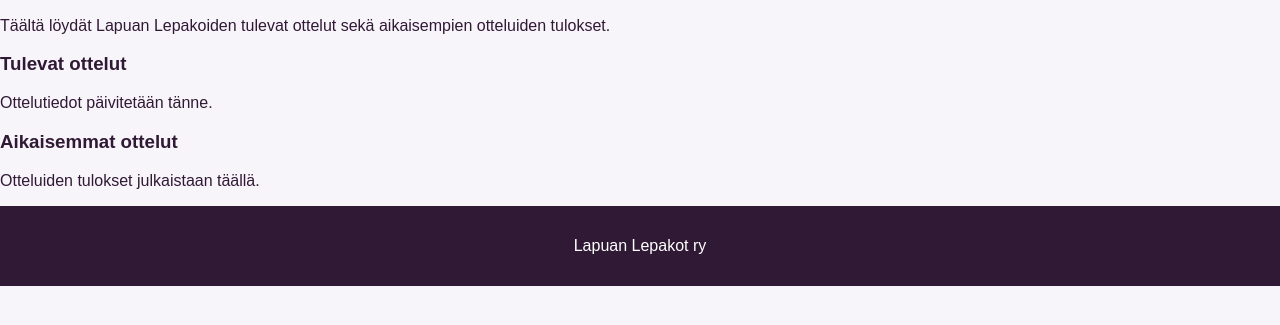
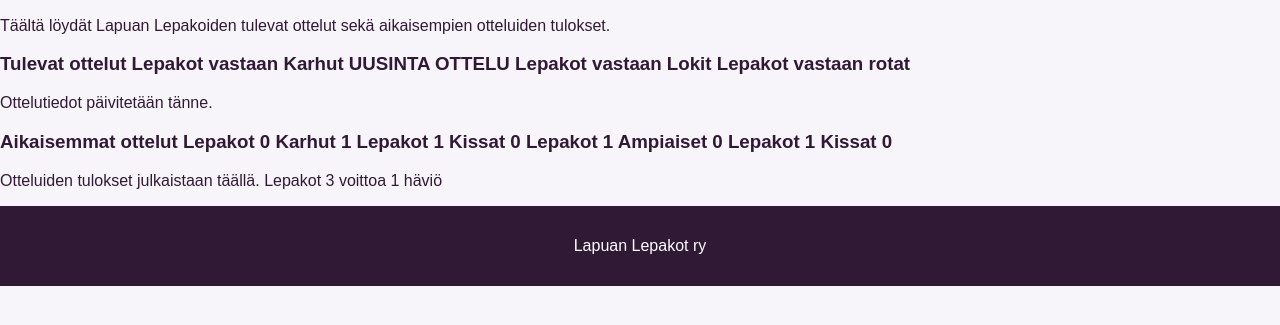
Before and after one commit to Nikke045/web.tite26, a plain HTML site: page ottelu.html in a window 1280 px wide. Shown: the part 211-536 px from the top of the page. Drawn offline with Linux system fonts and the light colour scheme.

Commit message:
korjauksia2

```diff
--- a/ottelu.html
+++ b/ottelu.html
@@ -27,13 +27,24 @@
         <p>Täältä löydät Lapuan Lepakoiden tulevat ottelut
             sekä aikaisempien otteluiden tulokset.</p>
 
-        <h3>Tulevat ottelut</h3>
+        <h3>Tulevat ottelut
+            Lepakot vastaan Karhut UUSINTA OTTELU
+            Lepakot vastaan Lokit
+            Lepakot vastaan rotat
+        </h3>
 
         <p>Ottelutiedot päivitetään tänne.</p>
 
-        <h3>Aikaisemmat ottelut</h3>
+        <h3>Aikaisemmat ottelut
+            Lepakot 0 Karhut 1
+            Lepakot 1 Kissat 0
+            Lepakot 1 Ampiaiset 0
+            Lepakot 1 Kissat 0
+        </h3>
 
-        <p>Otteluiden tulokset julkaistaan täällä.</p>
+        <p>Otteluiden tulokset julkaistaan täällä.
+            Lepakot 3 voittoa 1 häviö
+        </p>
     </main>
 
     <footer>
```
Also changed, not shown: harjoitukset.html (+2 -2 lines).
